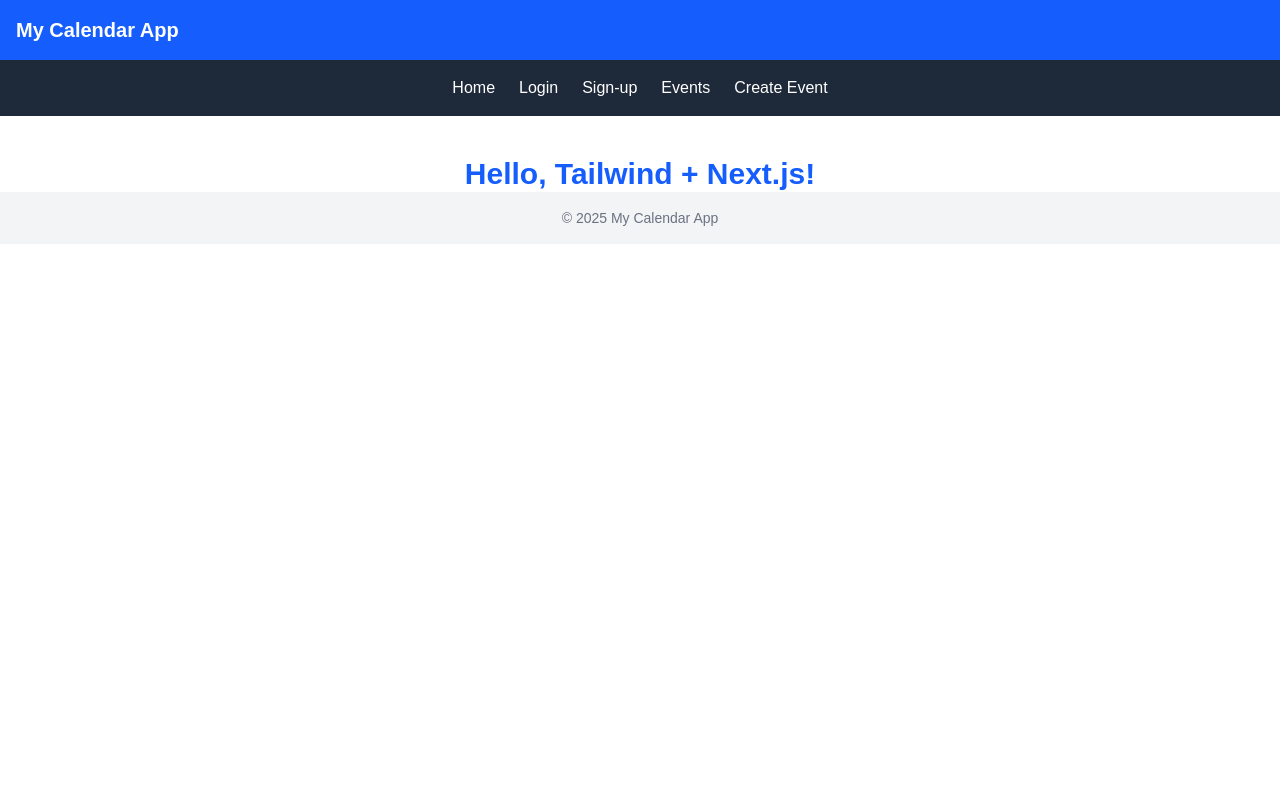
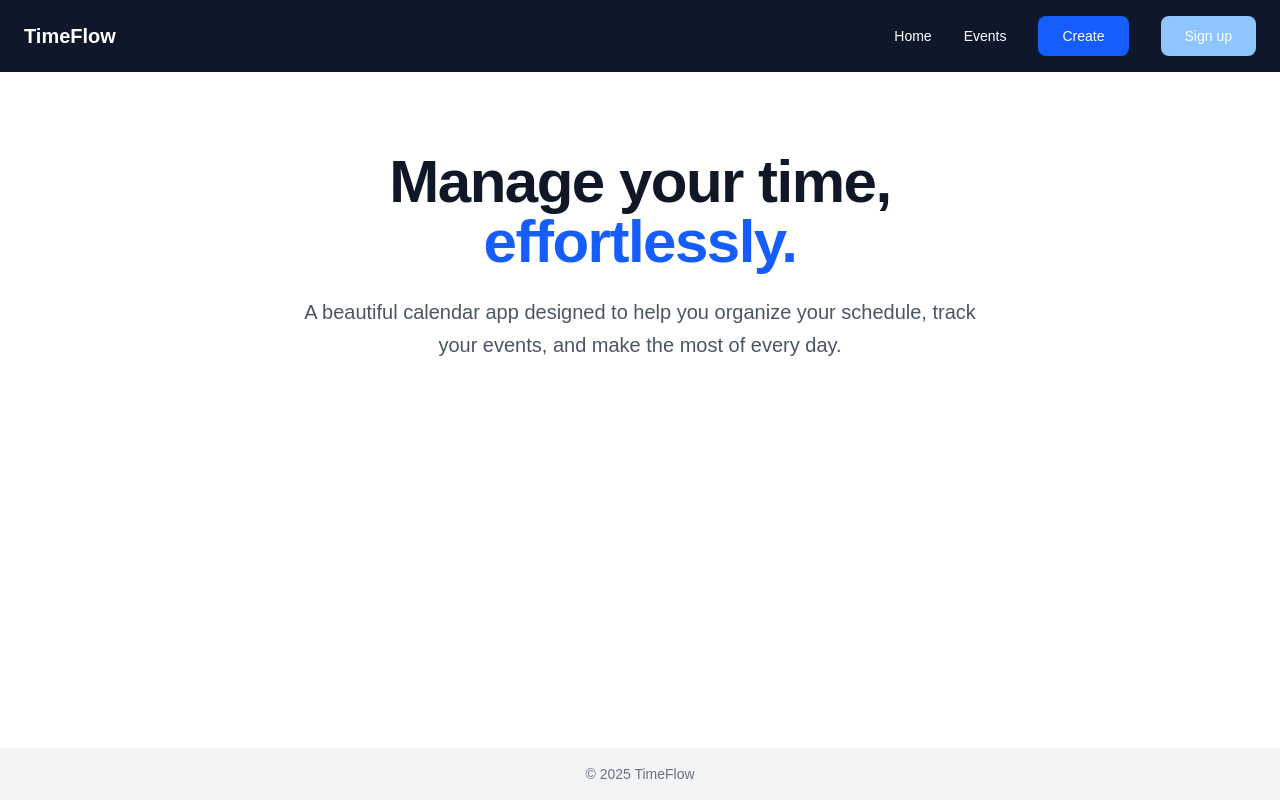
Before and after one commit to Tomoyuki3001/my-scheduler-app, a Next.js app in the folder frontend/: page / in a window 1280 px wide. Built offline with nearby package versions, Linux system fonts and the light colour scheme.

Commit message:
Created designs for frontend

```diff
--- a/frontend/src/app/components/Footer.tsx
+++ b/frontend/src/app/components/Footer.tsx
@@ -1,7 +1,8 @@
 export default function Footer() {
+  const currentYear = new Date().getFullYear();
   return (
-    <footer className="bg-gray-100 text-center p-4 text-sm text-gray-500">
-      © 2025 My Calendar App
+    <footer className="bg-gray-100 text-center p-4 text-sm text-gray-500 fixed bottom-0 w-full">
+      © {currentYear} TimeFlow
     </footer>
   );
 }
--- a/frontend/src/app/components/Header.tsx
+++ b/frontend/src/app/components/Header.tsx
@@ -1,7 +1,44 @@
+'use client';
+
+import Link from 'next/link';
+
 export default function Header() {
   return (
-    <header className="bg-blue-600 text-white p-4">
-      <h1 className="text-xl font-bold">My Calendar App</h1>
+    <header className="bg-slate-900 text-white">
+      <div className="max-w-7xl mx-auto px-6 py-4">
+        <div className="flex items-center justify-between">
+          <Link href="/" className="flex items-center gap-2 hover:opacity-80 transition-opacity">
+            <span className="text-xl font-semibold">TimeFlow</span>
+          </Link>
+
+          <nav className="flex items-center gap-8">
+            <Link
+              href="/"
+              className="text-sm font-medium hover:text-blue-400 transition-colors"
+            >
+              Home
+            </Link>
+            <Link
+              href="/events"
+              className="text-sm font-medium hover:text-blue-400 transition-colors"
+            >
+              Events
+            </Link>
+            <Link
+              href="/events/create"
+              className="bg-blue-600 hover:bg-blue-700 px-6 py-2.5 rounded-lg text-sm font-medium transition-colors"
+            >
+              Create
+            </Link>
+            <Link
+              href="/signup"
+              className="bg-blue-300 px-6 py-2.5 rounded-lg text-sm font-medium"
+            >
+              Sign up
+            </Link>
+          </nav>
+        </div>
+      </div>
     </header>
   );
 }
--- a/frontend/src/app/components/Navbar.tsx
+++ /dev/null
@@ -1,14 +0,0 @@
-"use client";
-import Link from "next/link";
-
-export default function Navbar() {
-  return (
-    <nav className="flex justify-center gap-6 p-4 bg-gray-800 text-white">
-      <Link href="/">Home</Link>
-      <Link href="/login">Login</Link>
-      <Link href="/signup">Sign-up</Link>
-      <Link href="/events">Events</Link>
-      <Link href="/events/create">Create Event</Link>
-    </nav>
-  );
-}
--- a/frontend/src/app/layout.tsx
+++ b/frontend/src/app/layout.tsx
@@ -1,7 +1,6 @@
 import "./styles/globals.css";
 import Footer from "./components/Footer";
 import Header from "./components/Header";
-import Navbar from "./components/Navbar";
 import type { Metadata } from "next";
 
 export const metadata: Metadata = {
@@ -16,9 +15,8 @@ export default function RootLayout({
 }>) {
   return (
     <html lang="en">
-      <body>
+      <body className="flex flex-col min-h-screen">
         <Header />
-        <Navbar />
         <main className="felx-grow">{children}</main>
         <Footer />
       </body>
--- a/frontend/src/app/page.tsx
+++ b/frontend/src/app/page.tsx
@@ -2,8 +2,45 @@ import Image from "next/image";
 
 export default function Home() {
   return (
-    <div className="text-3xl font-bold text-center text-blue-600 mt-10">
-      Hello, Tailwind + Next.js!
-    </div>
+    <main>
+        <section className="max-w-7xl mx-auto px-6 py-20">
+          <div className="text-center mb-16">
+            <h1 className="text-6xl font-bold text-gray-900 mb-6 tracking-tight">
+              Manage your time,
+              <span className="block text-blue-600">effortlessly.</span>
+            </h1>
+            <p className="text-xl text-gray-600 max-w-2xl mx-auto leading-relaxed">
+              A beautiful calendar app designed to help you organize your schedule,
+              track your events, and make the most of every day.
+            </p>
+          </div>
+
+          {/* <div className="max-w-3xl mx-auto mb-20">
+            <EventCard events={sampleEvents} />
+          </div> */}
+
+          {/* <div className="grid md:grid-cols-2 lg:grid-cols-4 gap-6">
+            {features.map((feature, index) => {
+              const Icon = feature.icon;
+              return (
+                <div
+                  key={index}
+                  className="bg-white rounded-xl p-6 shadow-sm border border-gray-100 hover:shadow-md transition-shadow"
+                >
+                  <div className="bg-blue-100 w-12 h-12 rounded-lg flex items-center justify-center mb-4">
+                    <Icon className="h-6 w-6 text-blue-600" />
+                  </div>
+                  <h3 className="text-lg font-semibold text-gray-900 mb-2">
+                    {feature.title}
+                  </h3>
+                  <p className="text-gray-600 text-sm leading-relaxed">
+                    {feature.description}
+                  </p>
+                </div>
+              );
+            })}
+          </div> */}
+        </section>
+      </main>
   );
 }
```
